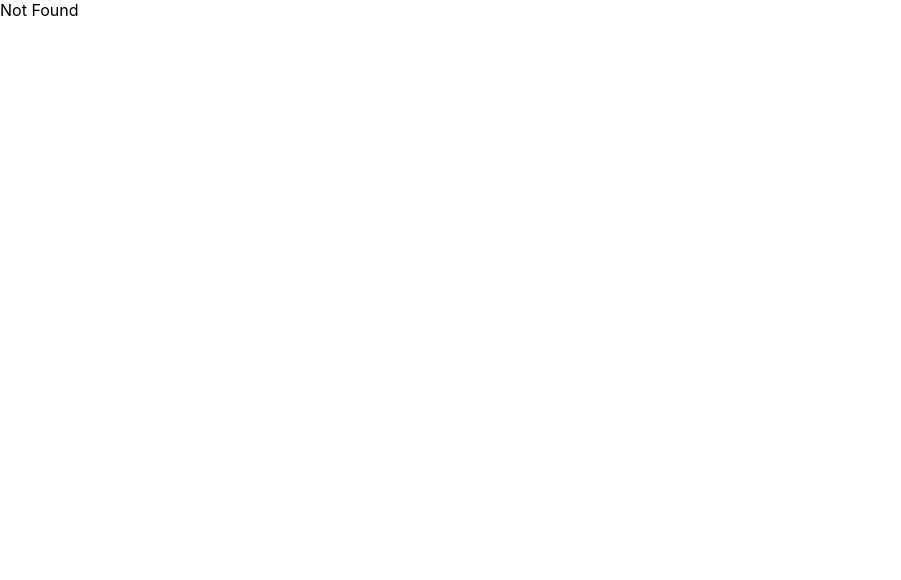
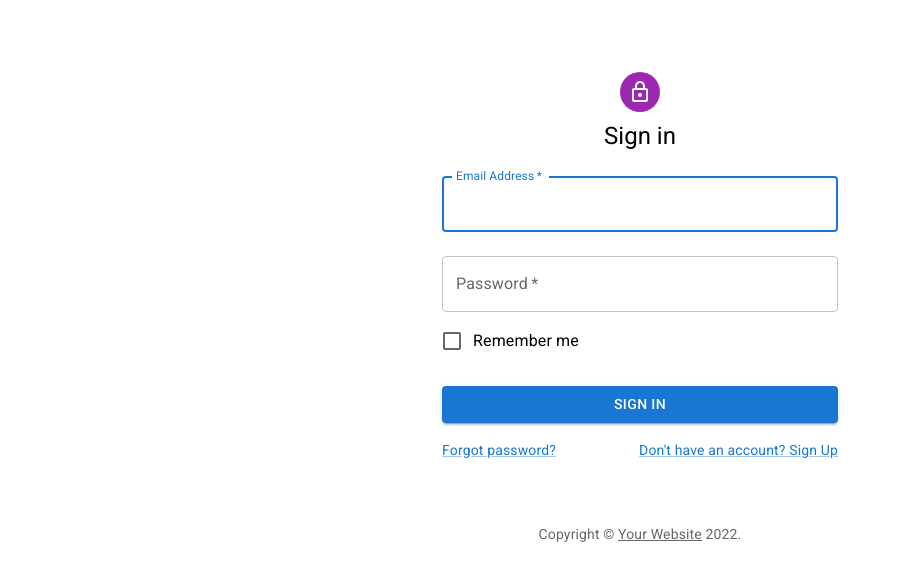
Before and after one commit to sanzaikc/react-material-ui-template, a React (Create React App) app: page /signin in a window 1280 px wide. Shown: the top 580 px of the page, without its empty margins (0-901 px from the left). Built offline with nearby package versions, Linux system fonts and the light colour scheme.

Commit message:
basic login screen

```diff
--- a/package.json
+++ b/package.json
@@ -5,6 +5,7 @@
   "dependencies": {
     "@emotion/react": "^11.9.3",
     "@emotion/styled": "^11.9.3",
+    "@mui/icons-material": "^5.8.4",
     "@mui/material": "^5.9.1",
     "@testing-library/jest-dom": "^5.16.4",
     "@testing-library/react": "^13.3.0",
--- a/src/routers/GuestRoutes.js
+++ b/src/routers/GuestRoutes.js
@@ -3,14 +3,14 @@
 import { Route, Routes } from "react-router-dom";
 
 import { HomeScreen } from "../screens/HomeScreen";
-import { LoginScreen } from "../screens/cms/LoginScreen";
+import { SignInScreen } from "../screens/SignInScreen";
 import { NotFoundScreen } from "../screens/NotFoundScreen";
 
 export const GuestRoutes = () => {
   return (
     <Routes>
       <Route index element={<HomeScreen />} />
-      <Route path="login" element={<LoginScreen />} />
+      <Route path="signin" element={<SignInScreen />} />
       <Route path="/*" element={<NotFoundScreen />} />
     </Routes>
   );
--- /dev/null
+++ b/src/screens/SignInScreen.js
@@ -0,0 +1,109 @@
+import React from "react";
+
+import Avatar from "@mui/material/Avatar";
+import Button from "@mui/material/Button";
+import TextField from "@mui/material/TextField";
+import FormControlLabel from "@mui/material/FormControlLabel";
+import Checkbox from "@mui/material/Checkbox";
+import Link from "@mui/material/Link";
+import Grid from "@mui/material/Grid";
+import Box from "@mui/material/Box";
+import LockOutlinedIcon from "@mui/icons-material/LockOutlined";
+import Typography from "@mui/material/Typography";
+import Container from "@mui/material/Container";
+
+function Copyright(props) {
+  return (
+    <Typography
+      variant="body2"
+      color="text.secondary"
+      align="center"
+      {...props}
+    >
+      {"Copyright © "}
+      <Link color="inherit" href="https://mui.com/">
+        Your Website
+      </Link>{" "}
+      {new Date().getFullYear()}
+      {"."}
+    </Typography>
+  );
+}
+
+export const SignInScreen = () => {
+  const handleSubmit = (event) => {
+    event.preventDefault();
+    const data = new FormData(event.currentTarget);
+    console.log({
+      email: data.get("email"),
+      password: data.get("password"),
+    });
+  };
+
+  return (
+    <Container component="main" maxWidth="xs">
+      <Box
+        sx={{
+          marginTop: 8,
+          display: "flex",
+          flexDirection: "column",
+          alignItems: "center",
+        }}
+      >
+        <Avatar sx={{ m: 1, bgcolor: "secondary.main" }}>
+          <LockOutlinedIcon />
+        </Avatar>
+        <Typography component="h1" variant="h5">
+          Sign in
+        </Typography>
+        <Box component="form" onSubmit={handleSubmit} noValidate sx={{ mt: 1 }}>
+          <TextField
+            margin="normal"
+            required
+            fullWidth
+            id="email"
+            label="Email Address"
+            name="email"
+            autoComplete="email"
+            autoFocus
+          />
+          <TextField
+            margin="normal"
+            required
+            fullWidth
+            name="password"
+            label="Password"
+            type="password"
+            id="password"
+            autoComplete="current-password"
+          />
+          <FormControlLabel
+            control={<Checkbox value="remember" color="primary" />}
+            label="Remember me"
+          />
+          <Button
+            type="submit"
+            fullWidth
+            variant="contained"
+            sx={{ mt: 3, mb: 2 }}
+          >
+            Sign In
+          </Button>
+          <Grid container>
+            <Grid item xs>
+              <Link href="#" variant="body2">
+                Forgot password?
+              </Link>
+            </Grid>
+            <Grid item>
+              <Link href="#" variant="body2">
+                {"Don't have an account? Sign Up"}
+              </Link>
+            </Grid>
+          </Grid>
+        </Box>
+      </Box>
+      <Copyright sx={{ mt: 8, mb: 4 }} />
+    </Container>
+  );
+};
--- a/src/screens/cms/LoginScreen.js
+++ /dev/null
@@ -1,5 +0,0 @@
-import React from "react";
-
-export const LoginScreen = () => {
-  return <div>LoginScreen</div>;
-};
```
Also changed, not shown: src/components/CopyRightFooter.js (added, +22 -0 lines), 1 other file (tests, documents, lock files or other folders).
